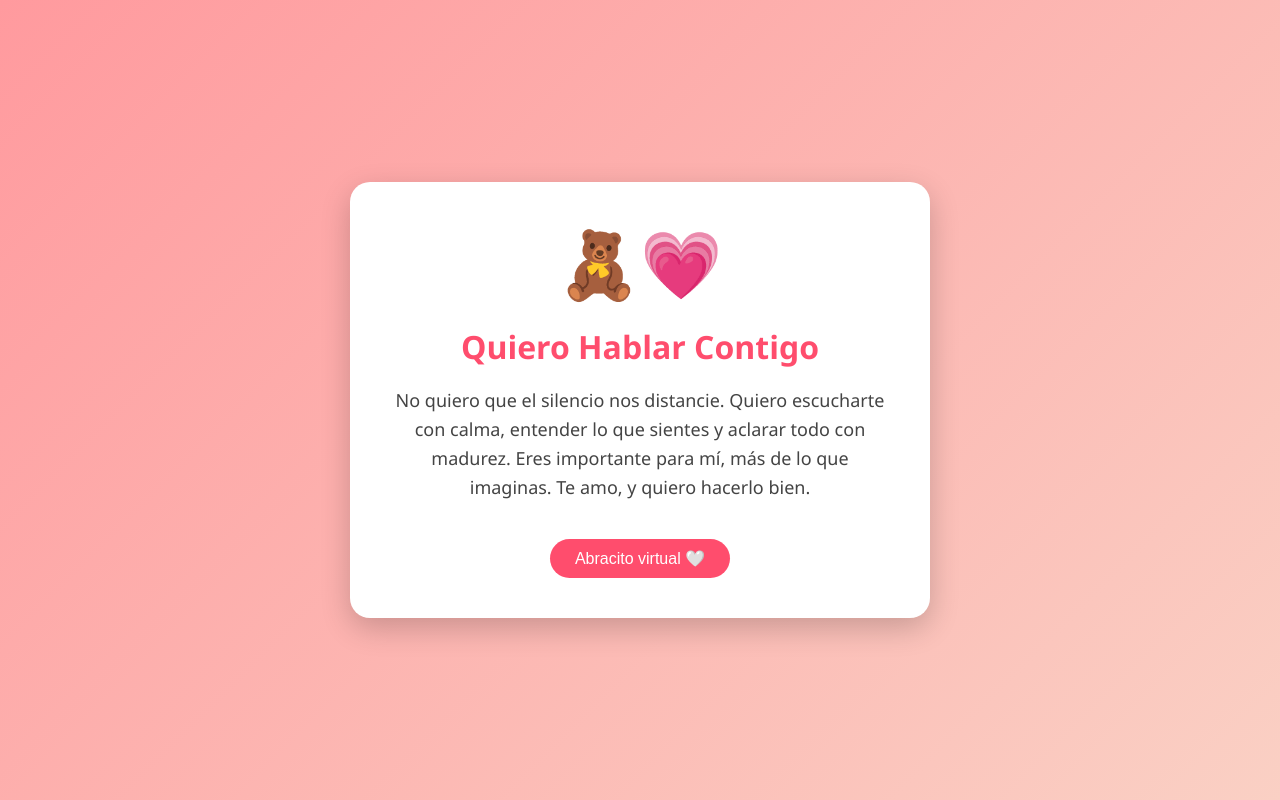
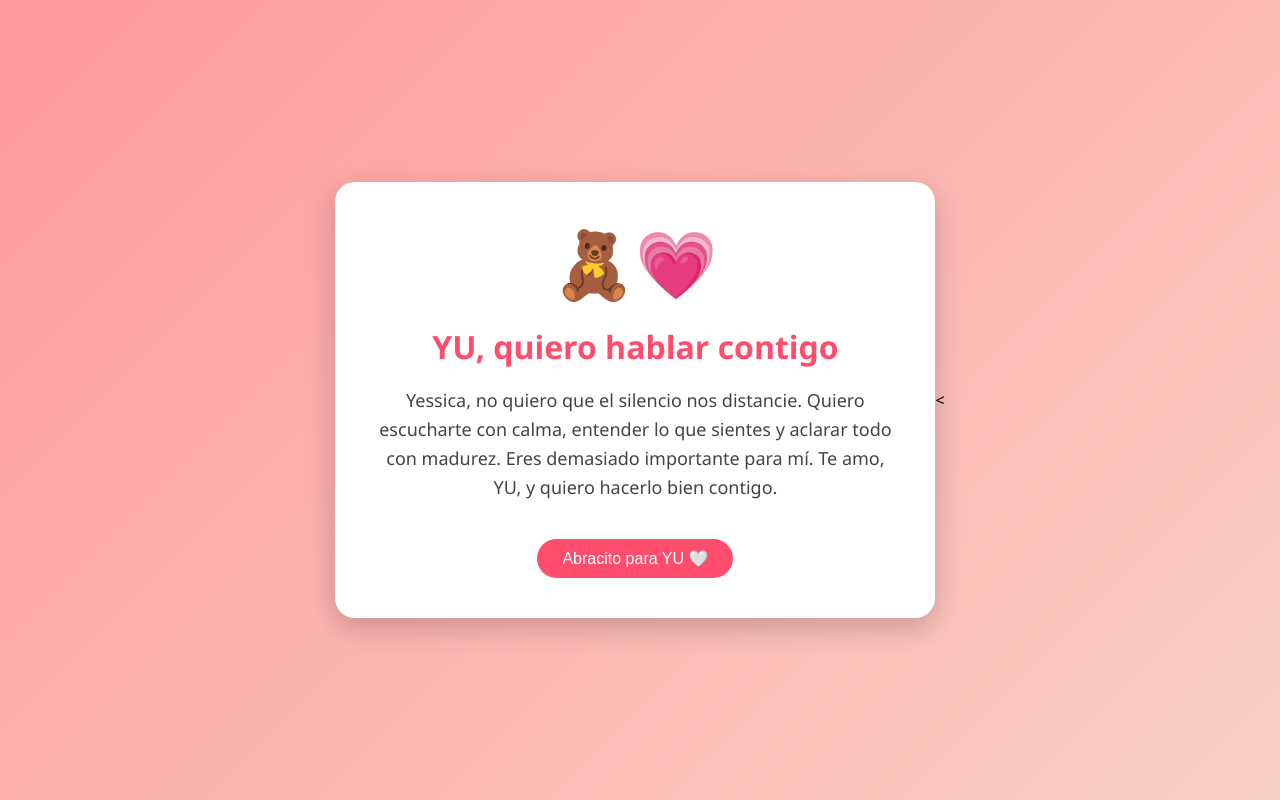
Before and after one commit to juniorcal-rgb/mensaje-amor, a plain HTML site: page index.html in a window 1280 px wide. Drawn offline with Linux system fonts and the light colour scheme.

Commit message:
Update index.html

```diff
--- a/index.html
+++ b/index.html
@@ -3,7 +3,7 @@
 <head>
 <meta charset="UTF-8">
 <meta name="viewport" content="width=device-width, initial-scale=1.0">
-<title>Para Ti ❤️</title>
+<title>Para Yessica ❤️</title>
 
 <style>
 body{
@@ -24,7 +24,7 @@ body{
     padding:40px;
     border-radius:20px;
     box-shadow:0 10px 30px rgba(0,0,0,0.2);
-    max-width:500px;
+    max-width:520px;
     animation: aparecer 1.5s ease;
 }
 
@@ -77,23 +77,23 @@ button:hover{
 
 <div class="container">
     <div class="osito">🧸💗</div>
-    <h1>Quiero Hablar Contigo</h1>
+    <h1>YU, quiero hablar contigo</h1>
     <p>
-        No quiero que el silencio nos distancie.
+        Yessica, no quiero que el silencio nos distancie.
         Quiero escucharte con calma, entender lo que sientes
         y aclarar todo con madurez.
-        Eres importante para mí, más de lo que imaginas.
-        Te amo, y quiero hacerlo bien.
+        Eres demasiado importante para mí.
+        Te amo, YU, y quiero hacerlo bien contigo.
     </p>
 
-    <button onclick="mensaje()">Abracito virtual 🤍</button>
+    <button onclick="mensaje()">Abracito para YU 🤍</button>
 </div>
 
 <script>
 function mensaje(){
-    alert("Estoy aquí para hablar cuando tú quieras. Me importas mucho ❤️");
+    alert("YU, estoy aquí para hablar cuando tú quieras. Me importas mucho ❤️");
 }
 </script>
 
 </body>
-</html>
+<
```
